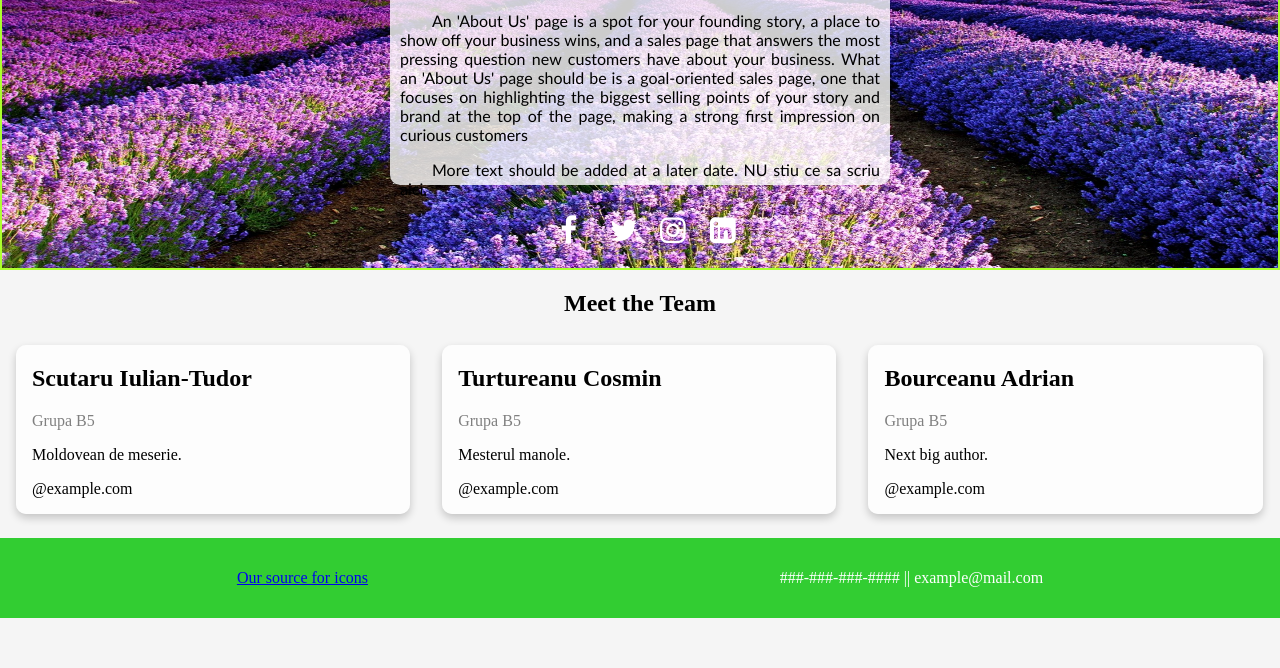
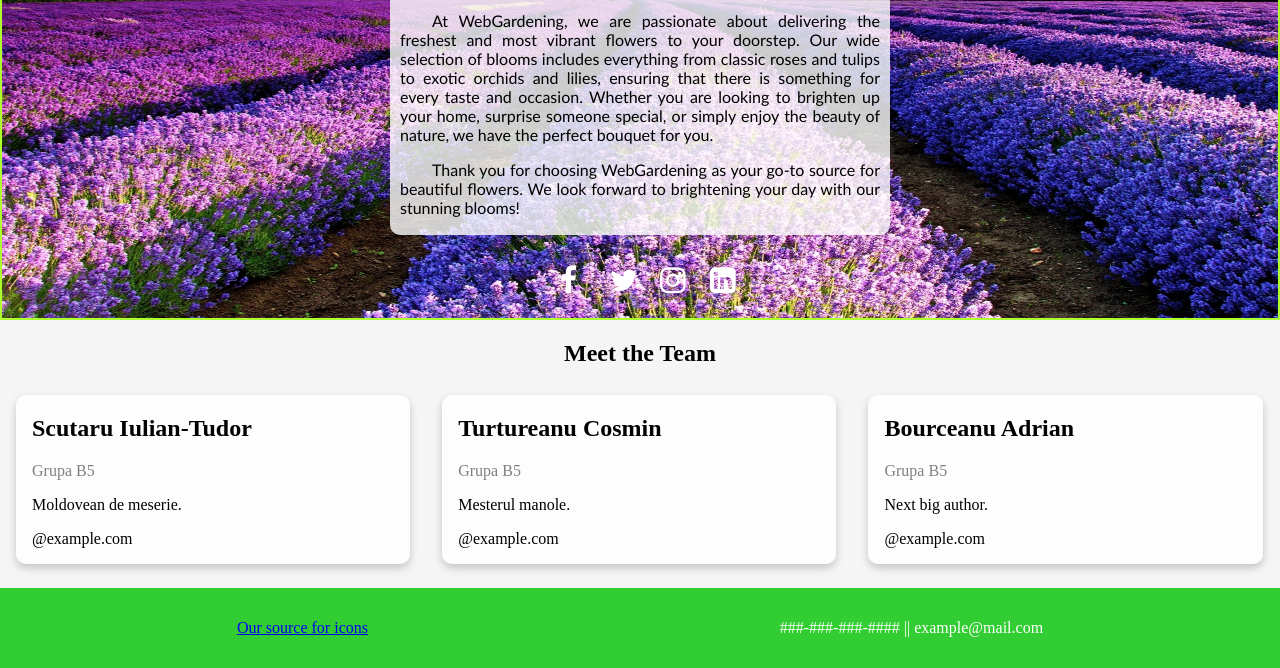
Before and after one commit to Iulian-Tudor/WebGarden, a plain HTML site: page Project/code/about.html in a window 1280 px wide. Shown: the part 165-833 px from the top of the page. Before the commit the page ends 800 px from the top, so only its background shows below. Drawn offline with Linux system fonts and the light colour scheme; files whose address does not match are found by name.

Commit message:
added about description

```diff
--- a/Project/code/about.html
+++ b/Project/code/about.html
@@ -15,11 +15,9 @@
         <p  class="about_title">About us</p>
       </div>
       <div class="main_text_container">
-        <p class="main_text">An 'About Us' page is a spot for your founding story, a place to show off your business wins, and a sales page that answers the most pressing question new customers have about your business.
-            What an 'About Us' page should be is a goal-oriented sales page, one that focuses on highlighting the biggest selling points of your story and brand at the top of the page, making a strong first impression on curious customers
-        </p>
+        <p class="main_text">At WebGardening, we are passionate about delivering the freshest and most vibrant flowers to your doorstep. Our wide selection of blooms includes everything from classic roses and tulips to exotic orchids and lilies, ensuring that there is something for every taste and occasion. Whether you are looking to brighten up your home, surprise someone special, or simply enjoy the beauty of nature, we have the perfect bouquet for you.</p>
         <p class="main_text">
-            More text should be added at a later date. NU stiu ce sa scriu aici.
+          Thank you for choosing WebGardening as your go-to source for beautiful flowers. We look forward to brightening your day with our stunning blooms!
         </p>
       </div>
       <div class="media_contacts">
--- a/Project/code/styles/about.css
+++ b/Project/code/styles/about.css
@@ -59,7 +59,7 @@ body {
 
   .main_text_container{
     width: 500px;
-    height: 200px;
+    height: 250px;
     box-sizing: border-box;
     background-color: rgba(255, 255, 255, 0.8);
     padding: 10px;
```
